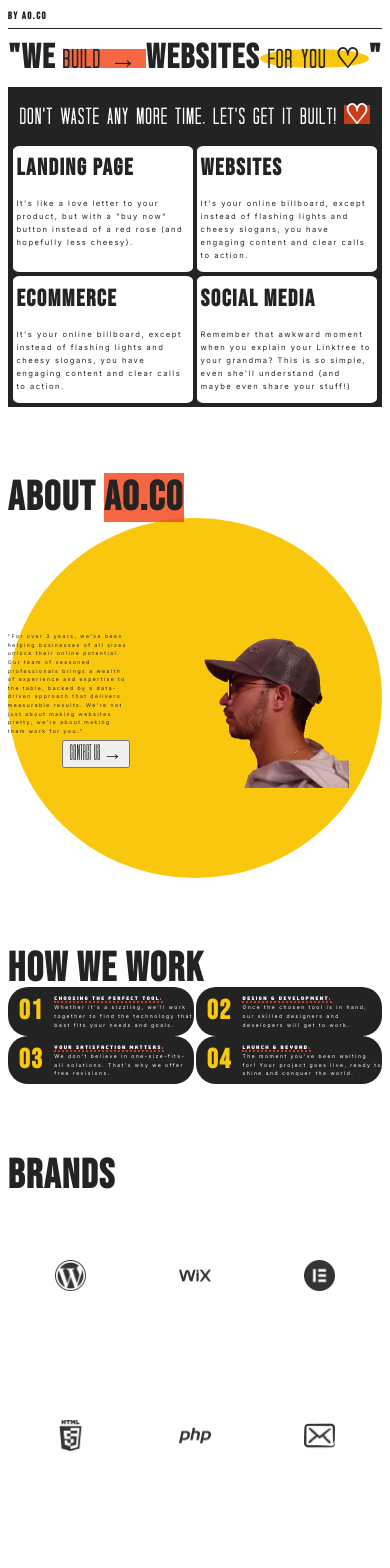
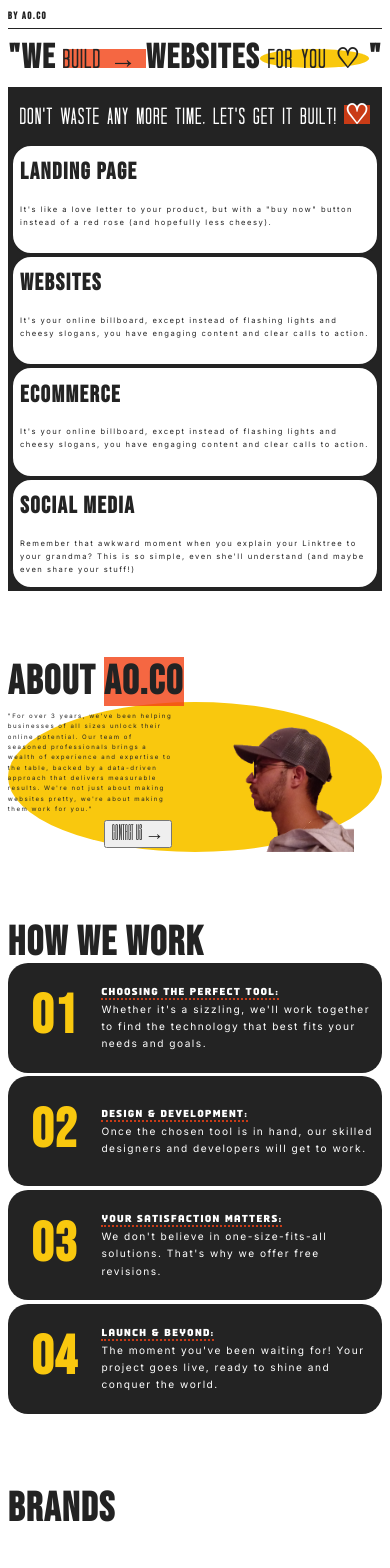
Before and after one commit to paulong/aoco, a Next.js app: page / in a window 390 px wide. Shown: the top 1568 px of the page. Built offline with nearby package versions, Linux system fonts and the light colour scheme.

Commit message:
Fixed [responsive v2]

```diff
--- a/styles/page.module.css
+++ b/styles/page.module.css
@@ -531,7 +531,21 @@ margin: 5%;
     }
   .sectionAbout img{
 
-    height: 50%;
+    height: 150px;
+  }
+
+  .sectionAbout p {
+    font-size: calc( var(--font-size) *1.2);
+  }
+
+  .containerinfo{
+    display: block;
+    border-radius: 150px;
+  }
+
+  .info{
+    border-radius: 20px;
+    height: 100px;
   }
 
   .info h3{
@@ -542,5 +556,29 @@ margin: 5%;
     font-size:calc( var(--font-size) * 1.5) ;
   }
 
+  .process{
+    display: block;
+    font-size: var(--font-size);
+  }
 
+  .processItem{
+    height: 110px;
+  }
+
+  .processItem p{
+
+    font-size: calc( var( --font-size)*2);
+  }
+
+  .processItem h1{
+
+    font-size: calc(  var(--font-size-MH) *2);
+  }
+
+
+  .tecno img{
+
+    height: 45%;
+    width: 45%;
+  }
 }
```
